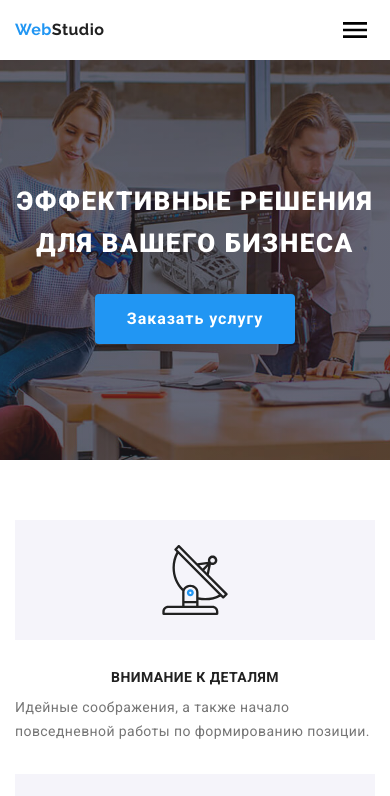
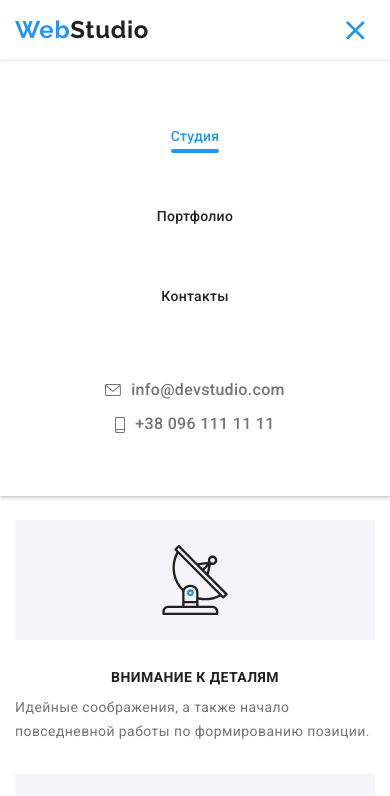
Before and after one commit to kapitoshka24/goit-markup-hw-08, a plain HTML site: page index.html in a window 390 px wide. Both pictures are taken after a click on the button 355 px from the left and 30 px from the top of the page. Shown: the top 796 px of the page. Drawn offline with nearby package versions, Linux system fonts and the light colour scheme.

Commit message:
menu on mobile version done

```diff
--- a/index.html
+++ b/index.html
@@ -20,8 +20,32 @@
         <a class="logo logo--black" href="./index.html"
           ><span class="logo__web">Web</span>Studio</a
         >
-        <nav>
-          <ul class="list site-nav">
+        <button
+          type="button"
+          class="menu__button"
+          aria-expanded="false"
+          aria-controls="menu-container"
+          data-menu-button
+        >
+          <svg
+            class="menu__svg"
+            width="40px"
+            height="40px"
+            aria-label="Переключатель мобильного меню"
+          >
+            <use
+              class="menu__close"
+              href="./images/studio/sprite.svg#close_menu"
+            ></use>
+            <use
+              class="menu__icon"
+              href="./images/studio/sprite.svg#close_icon"
+            ></use>
+          </svg>
+        </button>
+        <div class="menu" id="menu-container" data-menu>
+          <nav class="site-nav">
+            <ul class="list site-nav__list">
               <li class="site-nav__item">
                 <a
                   class="site-nav__link site-nav__link--active"
@@ -66,26 +90,7 @@
               >
             </li>
           </ul>
-        <button
-          type="button"
-          class="main-nav__button main-nav__button--is-open"
-        >
-          <svg
-            class="main-nav__svg"
-            width="40px"
-            height="40px"
-            aria-label="Переключатель мобильного меню"
-          >
-            <use
-              class="main-nav__close"
-              href="./images/studio/sprite.svg#close_menu"
-            ></use>
-            <use
-              class="main-nav__icon"
-              href="./images/studio/sprite.svg#close_icon"
-            ></use>
-          </svg>
-        </button>
+        </div>
       </div>
     </header>
 
@@ -680,26 +685,9 @@
     </footer>
 
     <!-- открывает и закрывает модальное окно -->
-    <script>
-      const refs = {
-        openModalBtn: document.querySelector("[data-open-modal]"),
-        closeModalBtn: document.querySelector("[data-close-modal]"),
-        backdrop: document.querySelector("[data-backdrop]"),
-      };
-      console.log(refs);
-      refs.openModalBtn.addEventListener("click", toggleModal);
-      refs.closeModalBtn.addEventListener("click", toggleModal);
-
-      refs.backdrop.addEventListener("click", logBackdropClick);
-
-      function toggleModal() {
-        refs.backdrop.classList.toggle("backdrop--hidden");
-      }
-
-      function logBackdropClick() {
-        console.log("Это клик в бекдроп");
-      }
-    </script>
+    <script src="./js/modal.js"></script>
+    <!-- открывает и закрывает меню -->
+    <script src="./js/menu.js"></script>
 
     <!-- сабмитит форму -->
     <script>
--- /dev/null
+++ b/js/menu.js
@@ -0,0 +1,14 @@
+(() => {
+  const menuBtnRef = document.querySelector("[data-menu-button]");
+  const mobileMenuRef = document.querySelector("[data-menu]");
+
+  menuBtnRef.addEventListener("click", () => {
+    const expanded =
+      menuBtnRef.getAttribute("aria-expanded") === "true" || false;
+
+    menuBtnRef.classList.toggle("menu__button--is-open");
+    menuBtnRef.setAttribute("aria-expanded", !expanded);
+
+    mobileMenuRef.classList.toggle("menu__button--is-open");
+  });
+})();
--- /dev/null
+++ b/js/modal.js
@@ -0,0 +1,20 @@
+(() => {
+  const refs = {
+    openModalBtn: document.querySelector("[data-open-modal]"),
+    closeModalBtn: document.querySelector("[data-close-modal]"),
+    backdrop: document.querySelector("[data-backdrop]"),
+  };
+  console.log(refs);
+  refs.openModalBtn.addEventListener("click", toggleModal);
+  refs.closeModalBtn.addEventListener("click", toggleModal);
+
+  refs.backdrop.addEventListener("click", logBackdropClick);
+
+  function toggleModal() {
+    refs.backdrop.classList.toggle("backdrop--hidden");
+  }
+
+  function logBackdropClick() {
+    console.log("Это клик в бекдроп");
+  }
+})();
--- a/sass/components/_header.scss
+++ b/sass/components/_header.scss
@@ -1,6 +1,7 @@
 .header {
   @media screen and (max-width: 767px) {
     min-height: 60px;
+    position: relative;
   }
   @media screen and (min-width: 768px) {
     min-height: 80px;
@@ -12,62 +13,47 @@
 .main-nav {
   display: flex;
   align-items: center;
-  justify-content: center;
+  align-content: center;
+  justify-content: space-between;
 
   @media screen and (max-width: 767px) {
     min-height: 60px;
     justify-content: space-between;
+  }
+}
+.site-nav {
+  &__list {
+    @media screen and (max-width: 767px) {
+      display: flex;
+      flex-direction: column;
+      justify-content: center;
+      align-items: center;
 
-    &__button {
-      display: inline-flex;
-      border: none;
-      border-color: transparent;
-      background-color: transparent;
-      margin: 0;
-      padding: 0;
+      margin-bottom: 60px;
+    }
+    @media screen and (min-width: 768px) {
+      display: flex;
+      margin-left: 88px;
+    }
+    @media screen and (min-width: 1200px) {
+      display: flex;
+      margin-left: 93px;
+    }
+  }
 
-      &--is-open .main-nav__close {
-        display: none;
-      }
-      &--is-open .main-nav__icon {
-        display: inline-flex;
-      }
-    }
-    &__close {
-      display: none;
-      &:hover,
-      &:focus {
-        fill: getColor("blue");
-      }
-    }
-    &__icon {
-      &:hover,
-      &:focus {
-        fill: getColor("blue");
+  &__item {
+    @media screen and (max-width: 767px) {
+      display: inline-block;
+      padding: 8px;
+      &:not(:last-child) {
+        margin-bottom: 40px;
       }
     }
   }
   @media screen and (min-width: 768px) {
-    &__button {
-      display: none;
+    &__item:not(:last-child) {
+      margin-right: 50px;
     }
-  }
-}
-.site-nav {
-  @media screen and (max-width: 767px) {
-    display: none;
-  }
-  @media screen and (min-width: 768px) {
-    display: flex;
-    margin-left: 88px;
-  }
-  &__item:not(:last-child) {
-    margin-right: 50px;
-  }
-
-  @media screen and (min-width: 1200px) {
-    display: flex;
-    margin-left: 93px;
   }
 }
 .site-nav__link {
@@ -76,6 +62,11 @@
   padding-top: 32px;
   padding-bottom: 32px;
   text-decoration: none;
+
+  @media screen and (max-width: 767px) {
+    padding: 0;
+    padding-bottom: 8px;
+  }
 
   font-family: Roboto;
   font-weight: 500;
@@ -108,13 +99,23 @@
 
 .contacts-nav {
   @media screen and (max-width: 767px) {
-    display: none;
+    display: flex;
+    flex-direction: column;
+    justify-content: center;
+    align-items: center;
+    &__item:first-child {
+      margin-bottom: 16px;
+    }
   }
 
-  @media screen and (min-width: 768px) {
+  @media screen and (min-width: 768px) and (max-width: 1199px) {
     display: flex;
     flex-wrap: wrap;
+    align-content: center;
     margin-left: 83px;
+    &__item:first-child {
+      margin-bottom: 10px;
+    }
   }
   @media screen and (min-width: 1200px) {
     display: flex;
@@ -123,12 +124,11 @@
     }
     margin-left: auto;
   }
-  @media screen and (max-width: 1199px) {
-    &__item:first-child {
-      margin-bottom: 10px;
+
+  &__svg {
+    @media screen and (max-width: 767px) {
+      margin-right: 10px;
     }
-  }
-  &__svg {
     @media screen and (min-width: 768px) {
       margin-right: 8px;
     }
--- a/sass/components/_logo.scss
+++ b/sass/components/_logo.scss
@@ -2,7 +2,7 @@
   font-family: Raleway;
   font-weight: 700;
 
-  @media screen and (min-width: 480px) {
+  @media screen and (max-width: 767px) {
     font-size: 24px;
     line-height: 1.16;
   }
--- /dev/null
+++ b/sass/components/_menu.scss
@@ -0,0 +1,58 @@
+.menu {
+  @media screen and (max-width: 767px) {
+    display: none;
+    position: absolute;
+    top: 100%;
+    left: 0%;
+    width: 100%;
+    z-index: 5;
+    background-color: getColor("white");
+    border-top: 1px solid getColor("line");
+
+    flex-direction: column;
+    padding: 60px;
+    box-shadow: 0px 4px 8px rgba(0, 0, 0, 0.04), 0px 2px 4px rgba(0, 0, 0, 0.08),
+      0px 1px 3px rgba(0, 0, 0, 0.16);
+  }
+
+  @media screen and (min-width: 1200px) {
+    display: flex;
+    width: 100%;
+  }
+
+  @media screen and (min-width: 768px) and(max-width: 1199px) {
+    display: flex;
+  }
+  &__close {
+    display: none;
+  }
+  &__button {
+    display: inline-flex;
+    border: none;
+    border-color: transparent;
+    background-color: transparent;
+    margin: 0;
+    padding: 0;
+
+    &--is-open {
+      display: flex;
+    }
+
+    &--is-open .menu__close {
+      display: block;
+    }
+    &--is-open .menu__icon {
+      display: none;
+    }
+
+    &:hover,
+    &:focus {
+      fill: getColor("blue");
+    }
+  }
+}
+@media screen and (min-width: 768px) {
+  &__button {
+    display: none;
+  }
+}
--- a/sass/components/_modal.scss
+++ b/sass/components/_modal.scss
@@ -8,6 +8,10 @@
   background-color: rgba(0, 0, 0, 0.2);
   opacity: 1;
   transition: transitionFunc(opacity);
+
+  @media screen and (max-width: 767px) {
+    overflow-y: scroll;
+  }
 
   &--hidden {
     opacity: 0;
--- a/sass/components/_sign-up.scss
+++ b/sass/components/_sign-up.scss
@@ -100,6 +100,7 @@
     background-color: getColor("blue");
     box-shadow: 0px 4px 4px rgba(0, 0, 0, 0.15);
     border-radius: 4px;
+
     min-width: 200px;
     height: 50px;
     border-color: transparent;
--- a/sass/main.scss
+++ b/sass/main.scss
@@ -3,6 +3,7 @@
 @import "./utils/variables";
 @import "./components/body";
 @import "./components/logo";
+@import "./components/menu";
 @import "./components/header";
 @import "./components/main-title";
 @import "./components/modal";
```
Also changed, not shown: portfolio.html (+30 -22 lines), css/main.css, css/main.min.css, 2 other files. Lines whose indentation alone changed are shown as unchanged.
